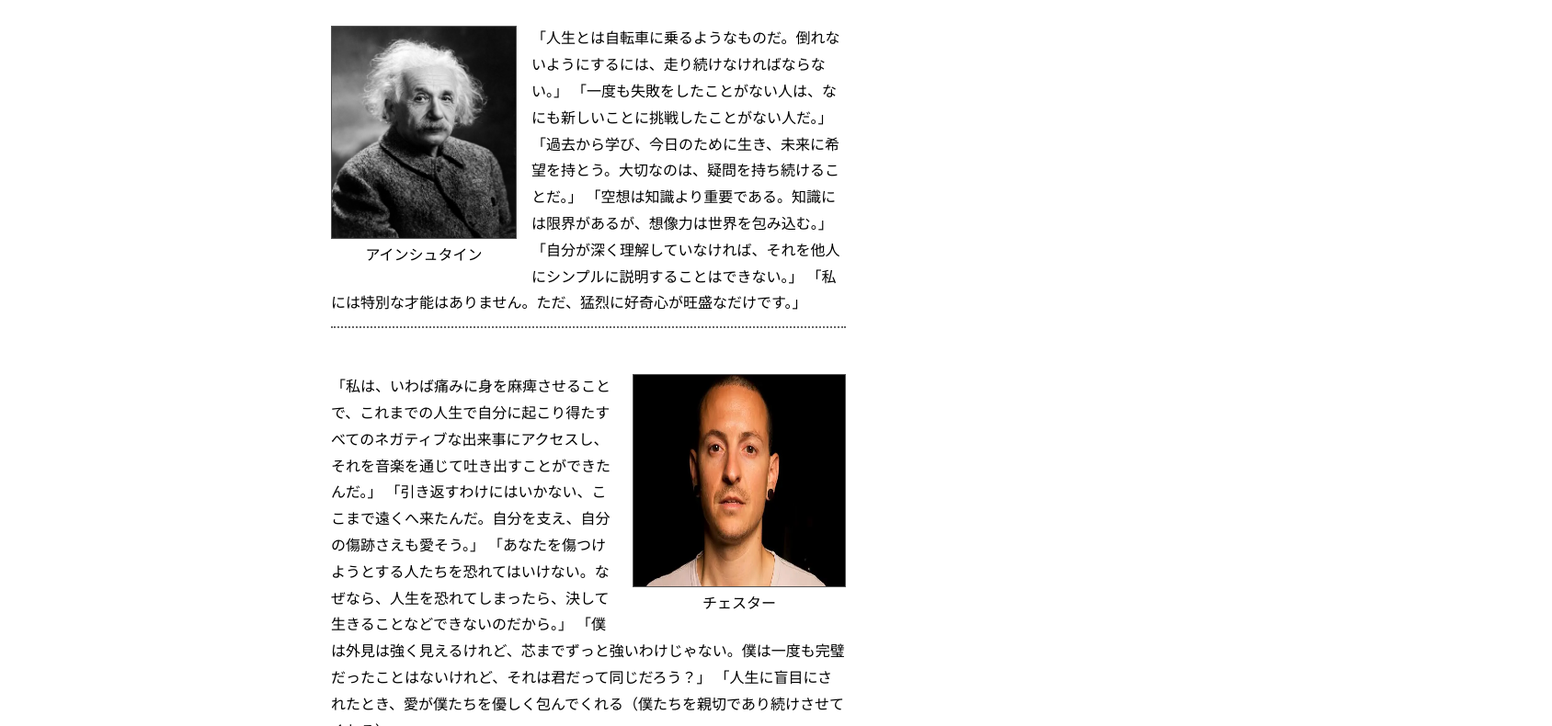
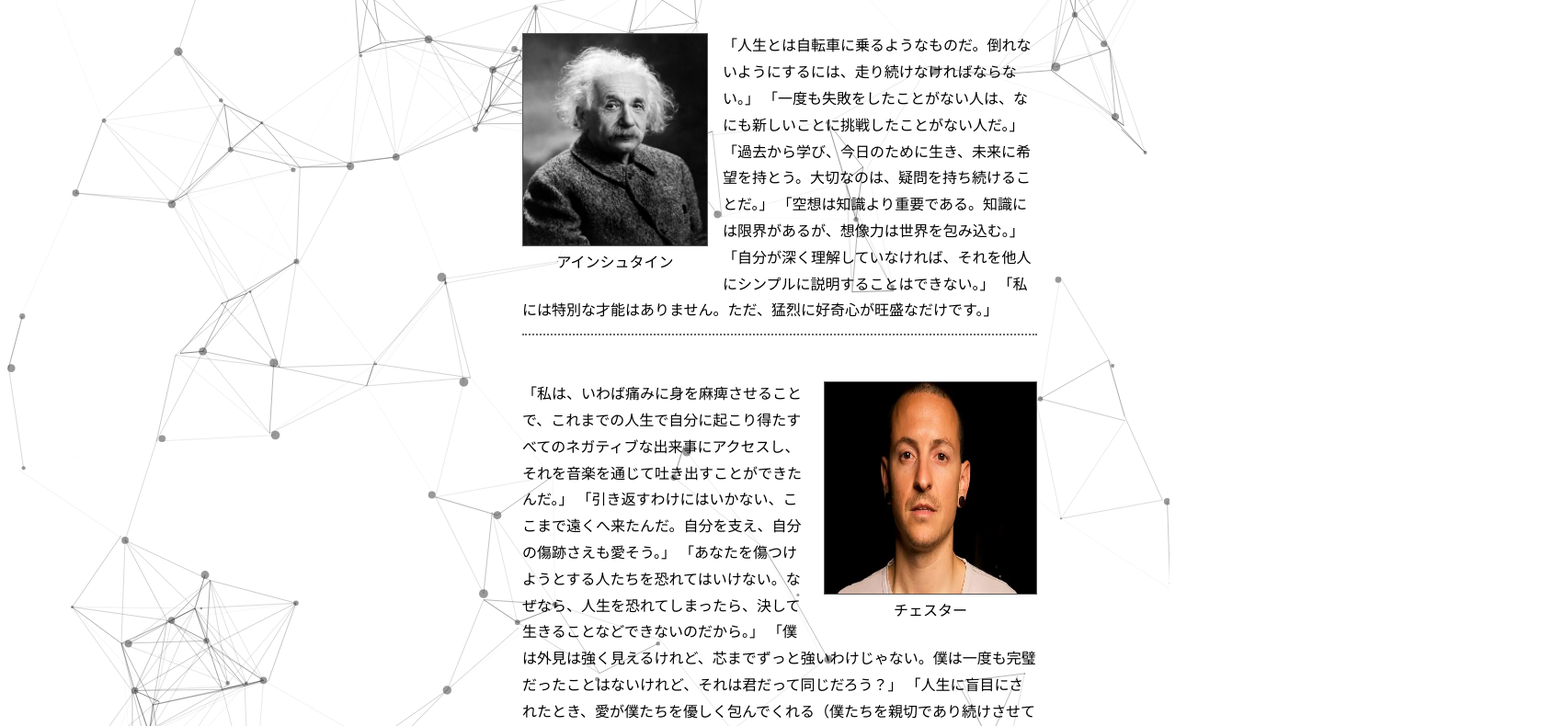
Before and after one commit to Zen-ff/20261008-hc, a plain HTML site: page custom-meigen/index.html in a window 1280 px wide. Shown: the part 89-879 px from the top of the page at 92% size, 1688 px wide, since content can reach past the window. Drawn offline with nearby package versions, Linux system fonts and the light colour scheme.

Commit message:
Add files via upload

```diff
--- a/custom-meigen/css/style.css
+++ b/custom-meigen/css/style.css
@@ -1,6 +1,18 @@
 @charset 'utf-8';
 h1{
     text-align: center;
+}
+#particles-js{
+  position: relative;
+  z-index: 0;
+  height: 1400px;
+}
+.wrapper{
+  width: 1680px;
+  position: absolute;
+  justify-content: center;
+  align-items: center;
+  z-index: 1;
 }
 .left-box, .right-box, .center-box{
     width: 560px;
@@ -8,6 +20,7 @@ h1{
     overflow: hidden;
     padding-bottom: 10px;
     border-bottom: 2px dotted #666;
+
 }
 .center-box {
     border-bottom: 0;
--- a/custom-meigen/index.html
+++ b/custom-meigen/index.html
@@ -6,7 +6,8 @@
         <link rel="stylesheet" href="css/style.css">
     </head>
     <body>
-        <div class="wrapper">
+        <div  id="particles-js">
+          <div class="wrapper">
             <h1>名言集</h1>
             <div class="left-box">
                 <figure>
@@ -45,6 +46,7 @@
                 </p>
             </div>
         </div>
+        </div>
 
 
     <!-- 必ず [使用するライブラリのJS] → [自作JS] の順で読み込む -->
--- a/custom-meigen/script.js
+++ b/custom-meigen/script.js
@@ -4,7 +4,7 @@ particlesJS('particles-js',
       //シェイプ数
       "number": {
         //要素内に表示するシェイプの数
-        "value": 250,
+        "value": 100,
         "density": {
           //シェイプ表示間隔設定
           "enable": true, //true:有効, false:無効
@@ -103,7 +103,7 @@ particlesJS('particles-js',
         //動きを制御するか
         "enable": true, //true:有効, false:無効
         //動く速度
-        "speed": 60,
+        "speed": 30,
         //動く方向
         "direction": "none", //none, top, top-right, right, bottom-right, bottom, bottom-left, left, top-left
         //ランダム設定
```
